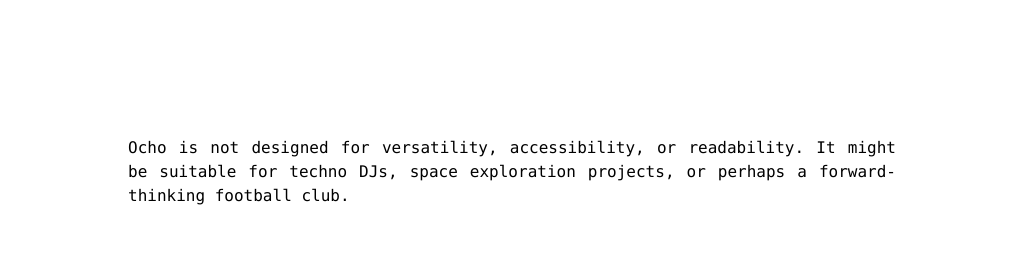
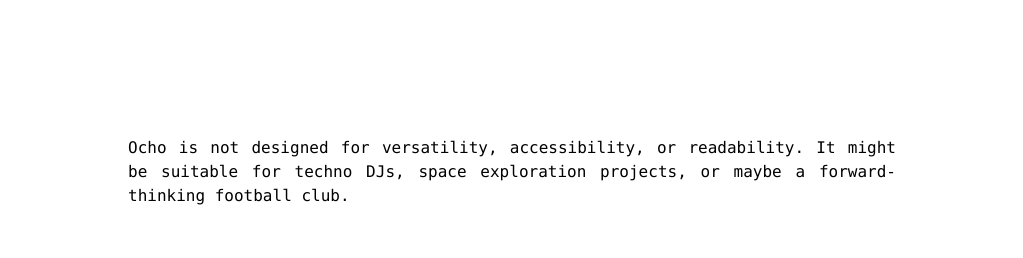
Before and after one commit to antorant/ocho, a plain HTML site: page index.html in a window 1280 px wide. Shown: the part 5060-5318 px from the top of the page, without its empty margins (128-1151 px from the left). Drawn offline with Linux system fonts and the light colour scheme.

Commit message:
Text change

```diff
--- a/index.html
+++ b/index.html
@@ -633,7 +633,7 @@ svg path {
 
 
 
-  <div class="frame"><p>Ocho is not designed for versatility, accessibility, or readability. It might be suitable for techno DJs, space exploration projects, or perhaps a forward-thinking football club.</p></div>
+  <div class="frame"><p>Ocho is not designed for versatility, accessibility, or readability. It might be suitable for techno DJs, space exploration projects, or maybe a forward-thinking football club.</p></div>
 
   <!-- Diseño Sistemático -->
   <div class="frame">
```
